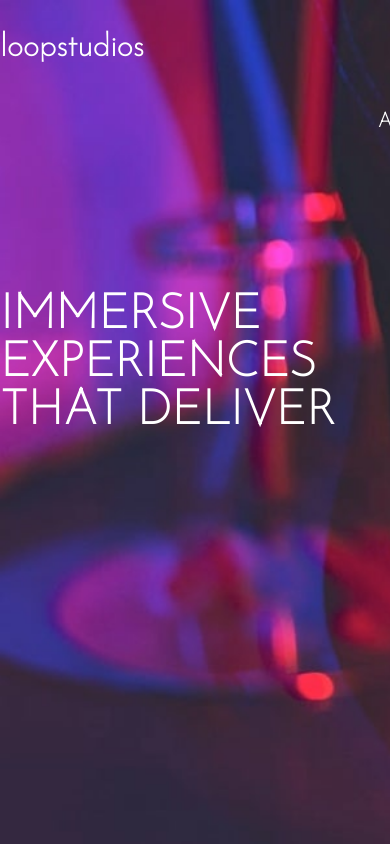
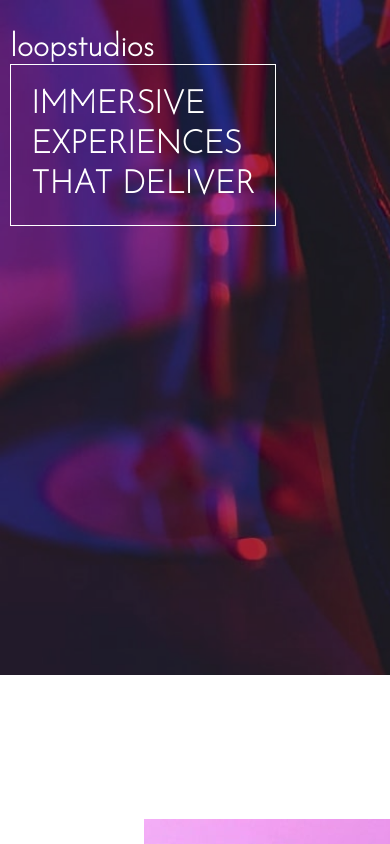
Before and after one commit to jotlims/Testingskii, a plain HTML site: page index.html in a window 390 px wide. Shown: the top 844 px of the page. Drawn offline with Linux system fonts and the light colour scheme.

Commit message:
new update

```diff
--- a/index.html
+++ b/index.html
@@ -20,12 +20,18 @@
       rel="stylesheet"
     />
   </head>
+
+
   <body>
-    <div>
+   <nav>
     <div class="top-1">
-        <div class="top loop">
+      <div class="BannerOverlay"></div>
+      <div class="top loop navbar">
         <h4>loopstudios</h4>
         <div class="top tops">
+          <div class="menuIcon">
+            <img src="icon-hamburger.svg" alt="">
+          </div>
           <h4>About</h4>
           <h4>Careers</h6>
           <h4>Events</h4>
@@ -33,10 +39,16 @@
           <h4>Support</h4>
         </div>
       </div>
-        <h1>IMMERSIVE EXPERIENCES THAT DELIVER</h1>
+      <div class="container1">
+        <div class="h1Wrapper">
+          <h1>IMMERSIVE </br> EXPERIENCES <br>THAT DELIVER</h1>
+        </div>
       </div>
 
-      <div class="topWrapper">
+   </nav>
+
+  <main>
+    <section class="topWrapper">
       <div class="top-2">
         <img src="desktop/image-interactive.jpg" alt="" />
         <div>
@@ -87,7 +99,7 @@
 
         </div>
       </div>
-      </div>
+
 
      <div class="top-4">
       <div class="first-flex">
@@ -108,6 +120,10 @@
         <p>&copy;2021 Loopstudios. All rights reserved.</p>
       </div>
      </div>
-    </div>
+
+    </section>
+  </main>
+
+
   </body>
 </html>
--- a/style.css
+++ b/style.css
@@ -8,33 +8,64 @@
   font-family: "Josefin Sans", sans-serif;
 }
 
+.navbar {
+  position: relative;
+}
+
+.top h4 {
+  font-weight: 600;
+}
+
+.menuIcon {
+  display: none;
+}
+
 .top-1 {
   font-family: "Josefin Sans", sans-serif;
   background-image: url("desktop/image-hero.jpg");
+  background-color: black;
   background-size: cover;
-  height: 100vh;
+  height: 80vh;
   color: white;
+  padding: 0px 100px;
+  position: relative;
+}
+
+.BannerOverlay {
+  position: absolute;
+  background: #00000057;
+  left: 0;
+  right: 0;
+  top: 0;
+  bottom: 0;
 }
 
 .container1 {
-  width: 100px;
+  height: calc(100% -104px);
+  display: flex;
+  align-items: center;
+  position: relative;
+}
+
+.h1Wrapper {
+  padding: 30px;
   border: 1px solid white;
 }
 
 .top-1 h1 {
   color: white;
-  margin-top: 10rem;
-  font-size: 3rem;
+  font-weight: 700;
+  font-size: 4rem;
 }
 
 .top {
   display: flex;
   font-size: 20px;
+  justify-content: space-between;
+  align-items: center;
 }
 
 .tops {
-  margin-left: 60%;
-  margin-top: 5rem;
   gap: 22px;
 }
 
@@ -93,3 +124,26 @@ img {
   margin: 5rem;
   justify-content: space-between;
 }
+
+@media screen and (max-width: 678px) {
+  .top-1 h1 {
+    font-size: 2rem;
+  }
+
+  .top-1 {
+    padding: 0px 10px;
+  }
+
+  .tops {
+    display: none;
+  }
+
+  .menuIcon {
+    display: inline-block;
+  }
+
+  .h1Wrapper {
+    padding: 20px;
+    line-height: 40px;
+  }
+}
```
Also changed, not shown: icon-hamburger.svg (added). Lines whose indentation alone changed are shown as unchanged.
